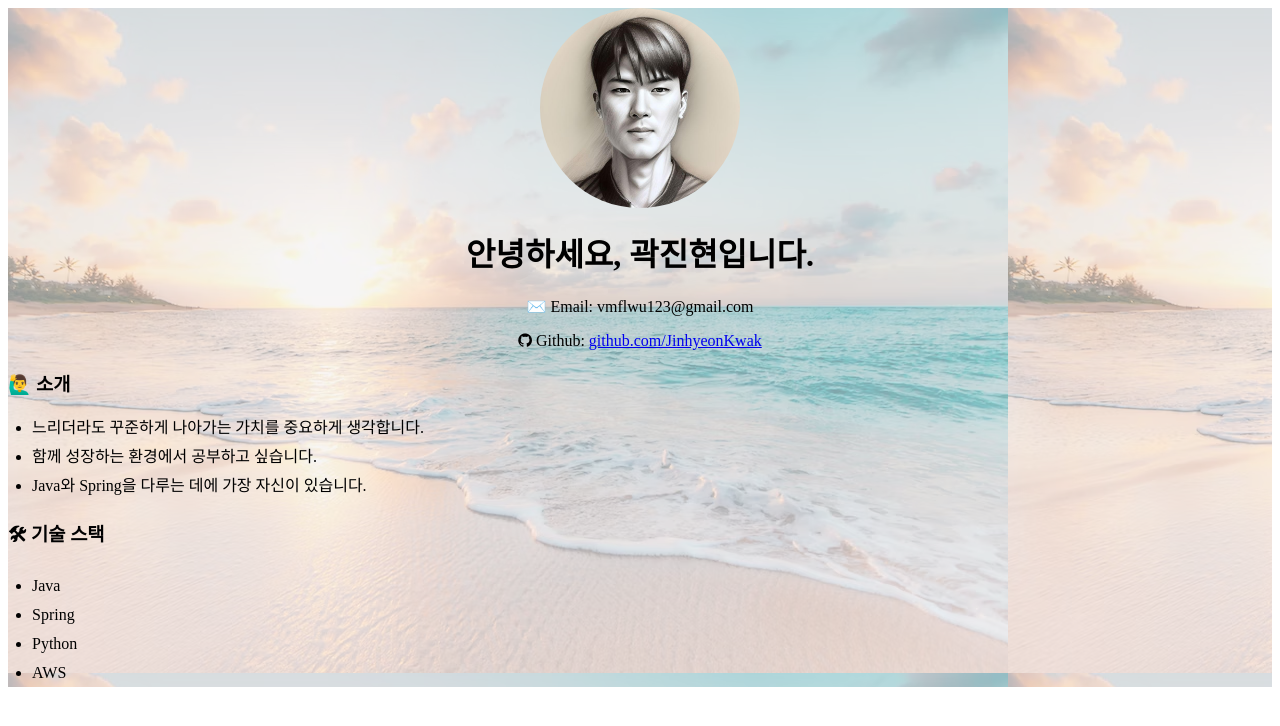
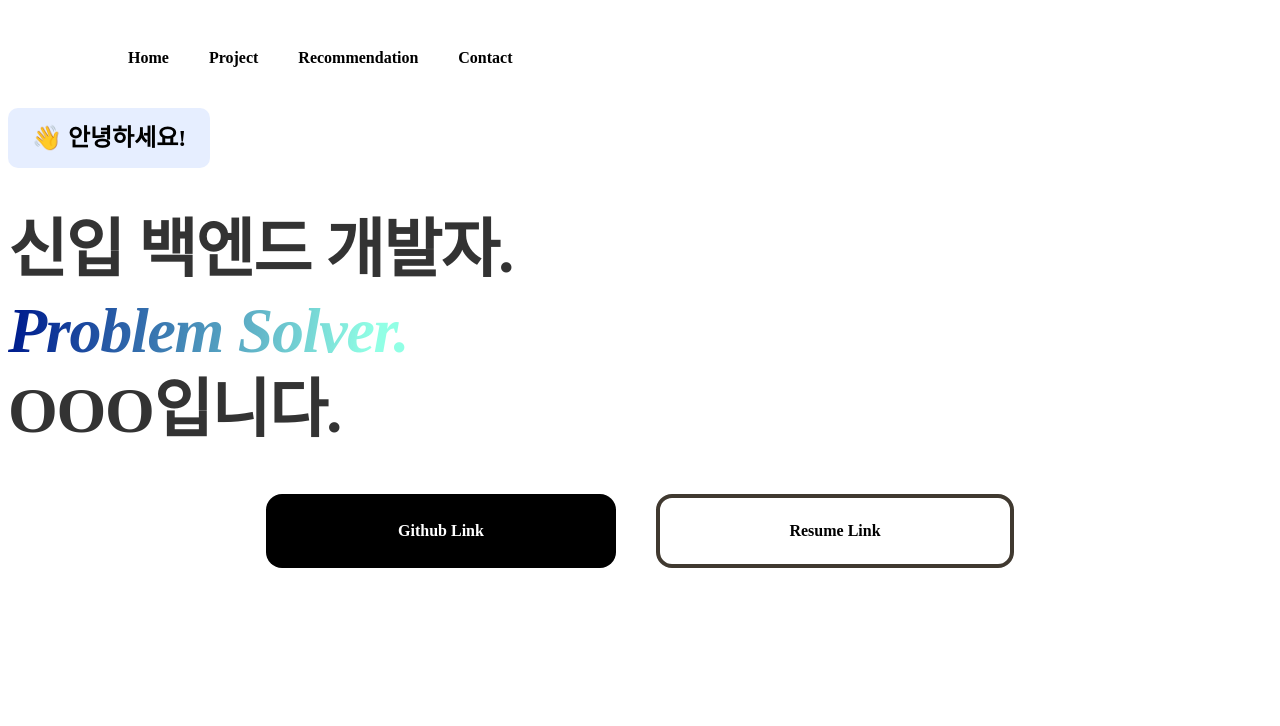
Before and after one commit to JinhyeonKwak/pdia-html-css, a plain HTML site: page index.html in a window 1280 px wide. Drawn offline with Linux system fonts and the light colour scheme; a web font is replaced by a local one.

Commit message:
feat: create header in portfolio page

```diff
--- a/index.html
+++ b/index.html
@@ -1,80 +1,118 @@
 <!DOCTYPE html>
-<html lang="en">
+<html lang="ko">
 <head>
     <meta charset="utf-8">
     <meta name="viewport" content="width=device-width, initial-scale=1.0">
-        <link rel="stylesheet" href="https://cdnjs.cloudflare.com/ajax/libs/font-awesome/4.7.0/css/font-awesome.min.css">
-        <title>Introduction</title>
+    <title>Portfolio</title>
     <style>
         @font-face {
             font-family: 'NanumSquareNeo';
             src: url('resources/font/NanumSquareNeo-Variable.ttf') format('truetype');
         }
-            body {
+        * {
             font-family: 'NanumSquareNeo';
         }
-            .container {
-                width: 100%;
-                height: 100%;
-                position: relative;
-                z-index: 1;
+        nav {
+            display: flex;
+            align-items: center;
+            padding: 0px 200px 0px 120px;
+            gap: 40px;
+            height: 100px;;
         }
-            .container::after {
-                width: 100%;
-                height: 100%;
-                content: "";
-                background: url("resources/static/sea_beach.avif");
-                position: absolute;
-                top: 0;
-                left: 0;
-                z-index: -1;
-                opacity: 0.5;
+        nav div {
+            font-weight: 600;
+            line-height: 150%; /* 30px */
         }
-            img {
-                border-radius: 50%;
+        div {
+            white-space: pre;
         }
-            .center {
-                display: block;
-                margin-left: auto;
-                margin-right: auto;
+        .badge {
+            padding: 12px 24px;
+
+            border-radius: 10px;
+            background-color: #E6EEFF;
+            width: fit-content;
+
+            /* 텍스트 속성 */
+            color: #000;
+            font-size: 24px;
+            font-style: normal;
+            font-weight: 600;
+            line-height: 150%; /* 36px */
+
+            margin-bottom: 40px;
         }
-            h1 {
-                text-align: center;
+        header h1 {
+            color: #333;
+            font-size: 64px;
+            font-style: normal;
+            font-weight: 600;
+            line-height: 125%; /* 80px */
+            letter-spacing: -1.28px;
         }
-            p {
-                text-align: center;
+        header h1 em {
+            background: linear-gradient(99deg, #001F8F 3.58%, rgba(36, 255, 203, 0.50) 90.34%);
+            background-clip: text;
+            -webkit-background-clip: text;
+            -webkit-text-fill-color: transparent;
         }
-            ul {
-                line-height: 1.8;
-                margin: 0;
-                padding-inline-start: 1.5em;
+        .headerLinkContainer {
+            display: flex;
+            justify-content: center;
+            gap: 40px;
+        }
+        .githubLink {
+            color: white;
+            display: flex;
+            width: 270px;
+            padding: 24px 40px;
+            flex-direction: column;
+            justify-content: center;
+            align-items: center;
+            gap: 10px;
+            border-radius: 16px;
+            background: #000;
+            text-decoration: none;
+
+            font-weight: 600;
+        }
+        .resumeLink {
+            color: black;
+            display: flex;
+            width: 270px;
+            padding: 24px 40px;
+            flex-direction: column;
+            justify-content: center;
+            align-items: center;
+            gap: 10px;
+            border: 4px solid #403930;
+            border-radius: 16px;
+            background: white;
+            text-decoration: none;
+
+            font-weight: 600;
         }
     </style>
 </head>
 <body>
-        <div class="container">
-            <img src="resources/static/fotor-ai-20230930182126.jpg" alt="my-photo" width="200" height="200" class="center">
-            <h1>안녕하세요, 곽진현입니다.</h1>
-            <p>✉️ Email: vmflwu123@gmail.com </p>
-            <p> <i class="fa fa-github"></i> Github: <a href="https://github.com/JinhyeonKwak">github.com/JinhyeonKwak</a></p>
+    <nav>
+        <div>Home</div>
+        <div>Project</div>
+        <div>Recommendation</div>
+        <div>Contact</div>
+    </nav>
+    <header>
+        <div class="badge">👋 안녕하세요!</div>
+        <h1>
+            신입 백엔드 개발자.<br>
+            <em>Problem Solver.</em><br>
+            OOO입니다.
+        </h1>
+        <div class="headerLinkContainer">
+            <a class="githubLink" href="#" target="_blank">Github Link</a>
+            <a class="resumeLink" href="#" target="_blank">Resume Link</a>
+        </div>
+    </header>
+</body>
 
-            <div class="center" id="introduction">
-                <h3>🙋‍♂️ 소개</h3>
-                <ul>
-                    <li>느리더라도 꾸준하게 나아가는 가치를 중요하게 생각합니다.</li>
-                    <li>함께 성장하는 환경에서 공부하고 싶습니다.</li>
-                    <li>Java와 Spring을 다루는 데에 가장 자신이 있습니다.</li>
-                </ul>
-            </div>
-            <div class="center" id="stack">
-                <h3>🛠 기술 스택</h3>
-                <ul>
-                    <li>Java</li>
-                    <li>Spring</li>
-                    <li>Python</li>
-                    <li>AWS</li>
-                </ul>
-            </div>
-        </div>
-    </body>
 </html>
```
Also changed, not shown: day1/index.html (added, +80 -0 lines), portfolio.css (added). Lines whose indentation alone changed are shown as unchanged.
